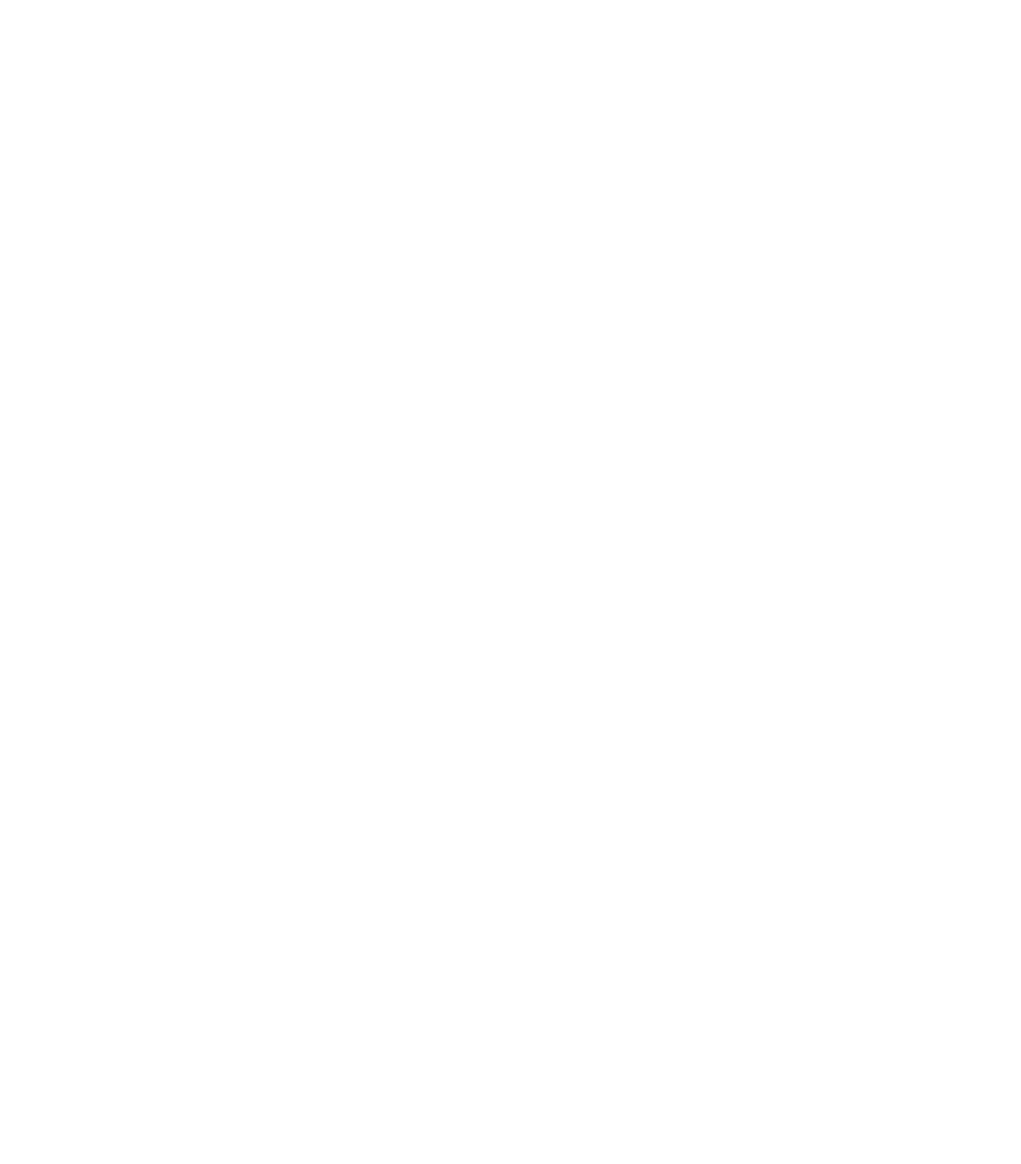
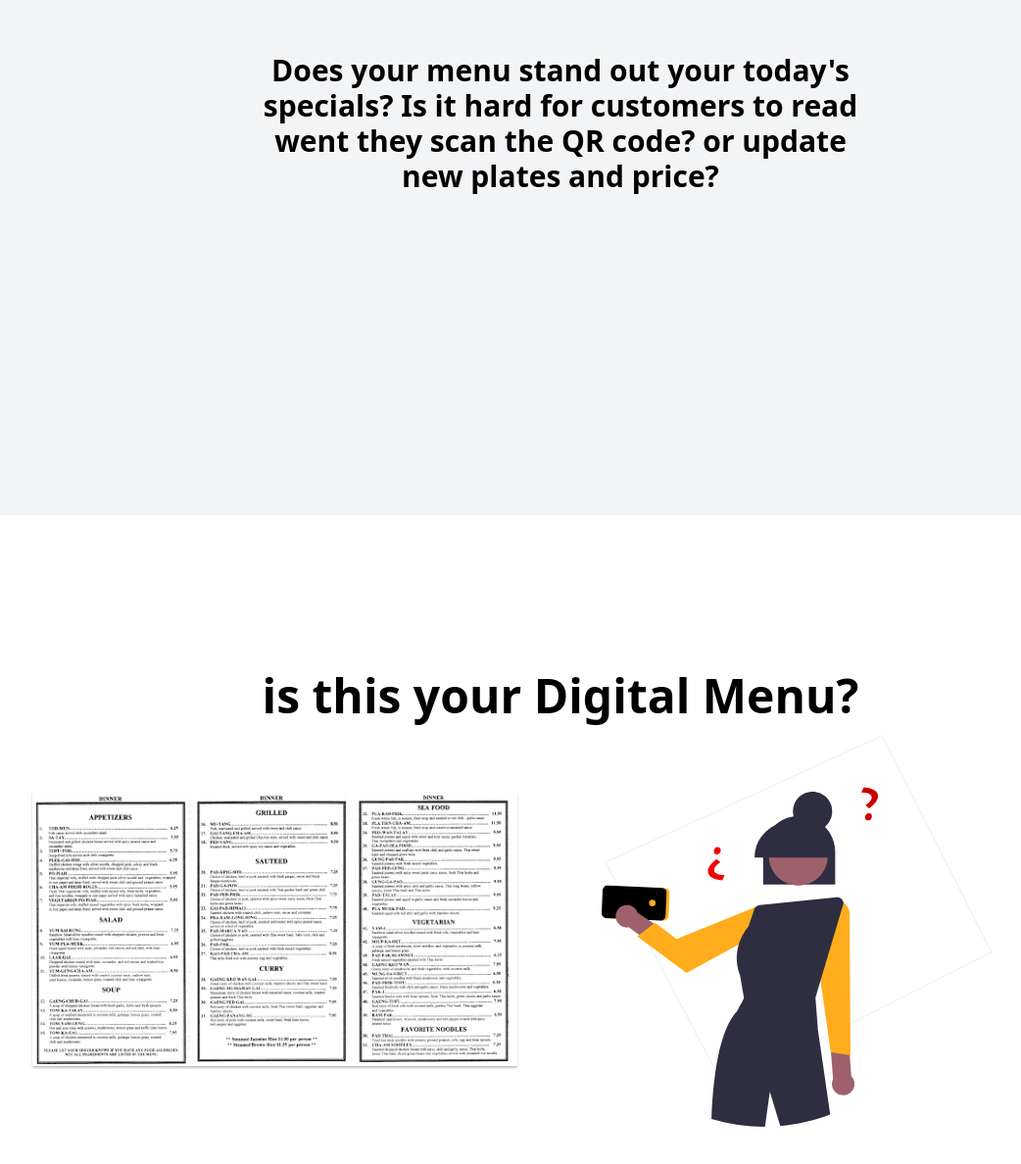
Before and after one commit to carlosmpr/menukomesite2, a React (Create React App) app: page / in a window 1280 px wide. Shown: the part 1130-2318 px from the top of the page at 98% size, without its empty margins (68-1110 px from the left). Before the commit the page ends 856 px from the top, so only its background shows below. Built offline with nearby package versions, Linux system fonts and the light colour scheme.

Commit message:
InfoBanner and Menu

```diff
--- a/src/App.js
+++ b/src/App.js
@@ -1,6 +1,8 @@
 import React from 'react';
 import Banner from './components/Banner';
+import DigitalMenu from './components/DigitalMenu';
 import Navbar from './components/Navbar/Navbar';
+import InFoBanner from './components/Reasubles/InFoBanner';
 
 
 function App() {
@@ -8,6 +10,8 @@ function App() {
     <>
     <Navbar />
     <Banner />
+    <InFoBanner text="Does your menu stand out your today's specials? Is it hard for customers to read went they scan the QR code? or update new plates and price?"/>
+    <DigitalMenu />
     </>
   );
 }
--- /dev/null
+++ b/src/components/DigitalMenu.jsx
@@ -0,0 +1,20 @@
+import React from 'react'
+import Menu from '../assets/images/menu.png'
+import Confuse from '../assets/icons/confuse.svg'
+export default function DigitalMenu() {
+    return (
+        <div className="w-screen h-screen flex flex-col items-center justify-center">
+            <h3 className="text-5xl text-center font-semibold">is this your Digital Menu?</h3>
+
+            <div className="w-full flex p-4 items-center justify-evenly">
+            <div className="w-2/5">
+            <img src={Menu} alt={Menu} className="w-full"/>
+            </div>
+            <div className="w-2/5">
+            <img src={Confuse} alt={Confuse} className="w-4/5"/>
+            </div>
+            </div>
+
+        </div>
+    )
+}
--- /dev/null
+++ b/src/components/Reasubles/InFoBanner.jsx
@@ -0,0 +1,12 @@
+import React from 'react'
+
+export default function InFoBanner({text}) {
+    return (
+        <div className="w-screen h-screen flex flex-col items-center justify-center bg-gray-100">
+            <div className="w-1/2">
+            <h3 className="text-3xl text-center font-semibold">{text}</h3>
+            </div>
+
+        </div>
+    )
+}
```
Also changed, not shown: src/assets/icons/confuse.svg (added), src/assets/images/menu.png (added).
